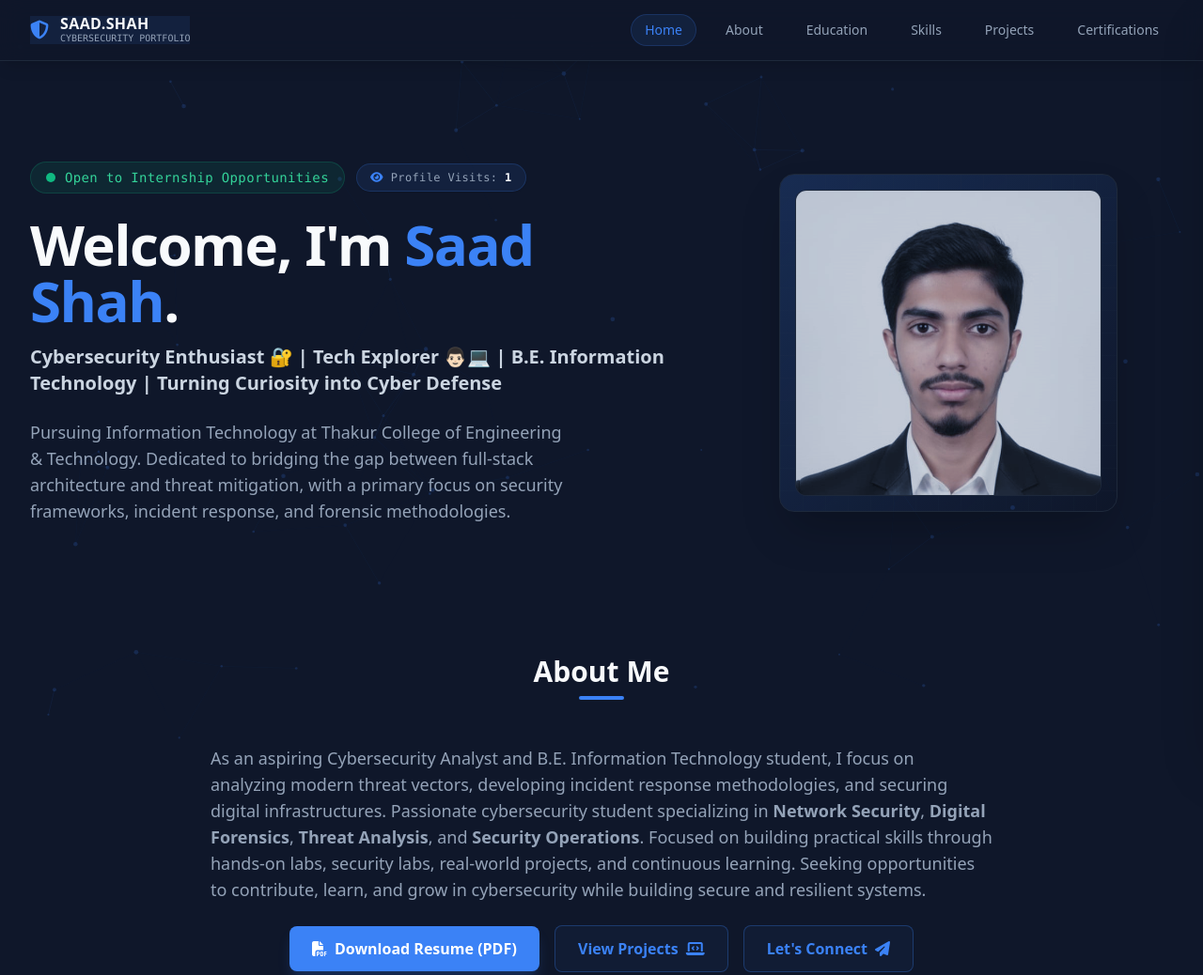
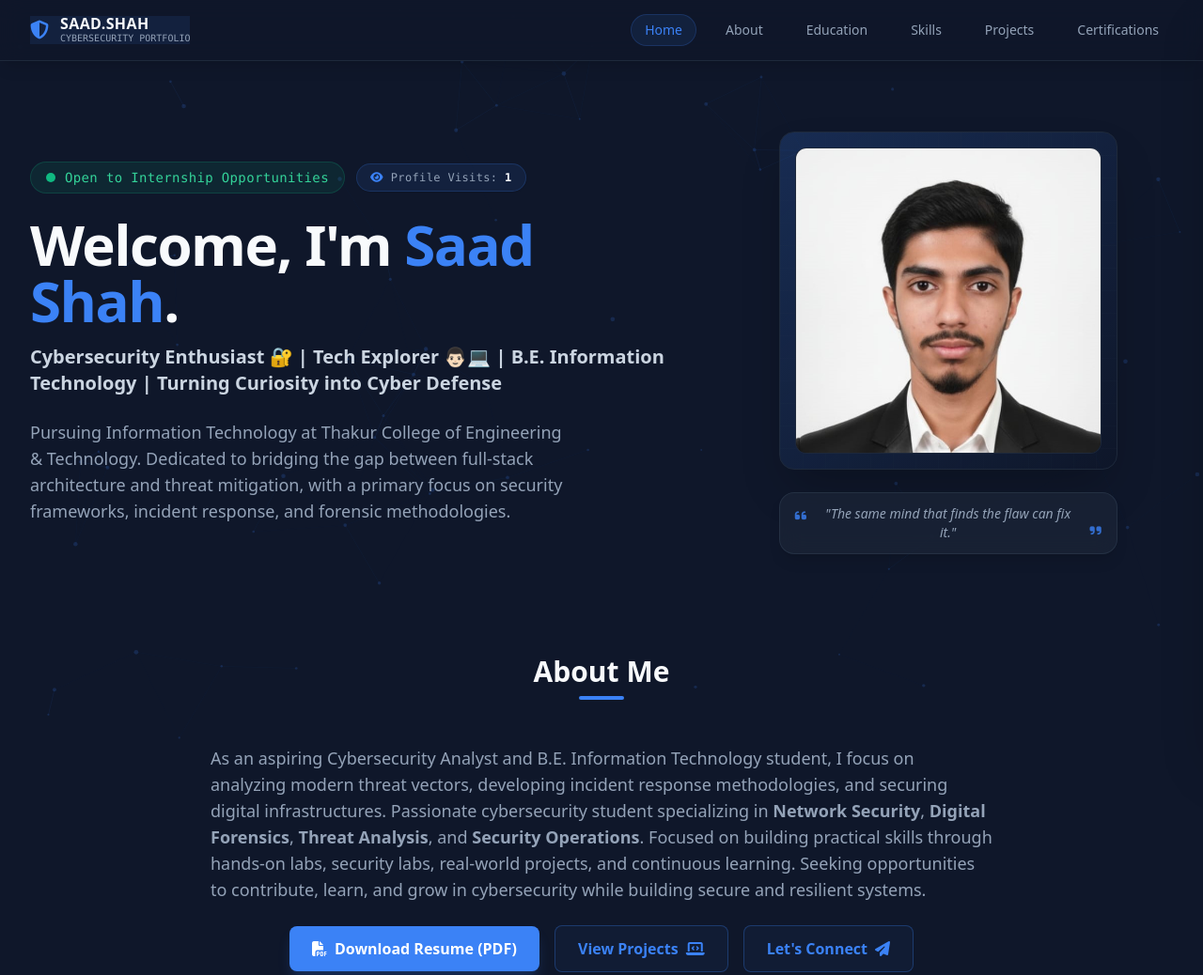
Before and after one commit to Baadshah7/Portfolio, a plain HTML site: page index.html in a window 1280 px wide. Shown: the top 1038 px of the page at 94% size. Drawn offline with nearby package versions, Linux system fonts and the light colour scheme; no server answers.

Commit message:
feat: disable profile image grayscale/tint effect and add custom cyber quote card in Hero section

```diff
--- a/index.html
+++ b/index.html
@@ -288,20 +288,26 @@
             </p>
         </div>
 
-        <div class="lg:col-span-5 flex items-center justify-center">
+        <div class="lg:col-span-5 flex flex-col items-center justify-center gap-6">
             <div
-                class="relative w-full max-w-[360px] aspect-square bg-gradient-to-br from-bluePrimary/20 to-transparent rounded-2xl border border-slate800 flex items-center justify-center p-4 shadow-2xl group overflow-hidden">
+                class="relative w-full max-w-[360px] aspect-square bg-gradient-to-br from-bluePrimary/20 to-transparent rounded-2xl border border-slate800 flex items-center justify-center p-4 shadow-2xl overflow-hidden">
                 <div
                     class="absolute inset-0 bg-[linear-gradient(to_right,#33415510_1px,transparent_1px),linear-gradient(to_bottom,#33415510_1px,transparent_1px)] bg-[size:1.5rem_1.5rem] rounded-2xl">
                 </div>
                 <div class="relative w-full h-full rounded-xl overflow-hidden border border-slate700/40 bg-slate900">
                     <img src="images/saad_shah.jpg" alt="Saad Shah Profile"
-                        class="w-full h-full object-cover filter contrast-110 opacity-80 group-hover:opacity-100 transition-all duration-500 ease-in-out"
+                        class="w-full h-full object-cover"
                         onerror="this.src='images/cert_placeholder.jpg'; this.onerror=null;">
-                    <div
-                        class="absolute inset-0 bg-bluePrimary/20 mix-blend-color pointer-events-none group-hover:bg-transparent transition-all duration-500">
-                    </div>
                 </div>
+            </div>
+
+            <!-- Cybersecurity Quote Pill -->
+            <div class="w-full max-w-[360px] bg-slate-800/60 backdrop-blur-md border border-slate-700/50 px-4 py-3 rounded-2xl shadow-lg flex items-center space-x-3 hover:border-bluePrimary/35 transition-all duration-300 group">
+                <i class="fa-solid fa-quote-left text-bluePrimary/80 group-hover:text-bluePrimary text-sm self-start mt-0.5 transition-colors duration-300" aria-hidden="true"></i>
+                <p class="text-xs sm:text-sm text-textMuted italic text-center font-medium leading-relaxed flex-1">
+                    "The same mind that finds the flaw can fix it."
+                </p>
+                <i class="fa-solid fa-quote-right text-bluePrimary/80 group-hover:text-bluePrimary text-sm self-end mb-0.5 transition-colors duration-300" aria-hidden="true"></i>
             </div>
         </div>
     </section>
```
